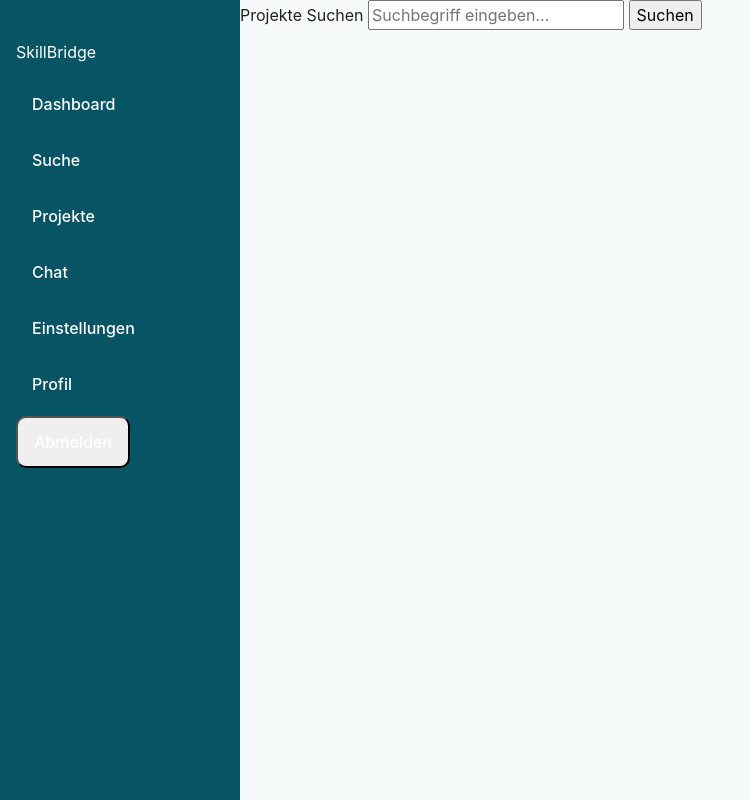
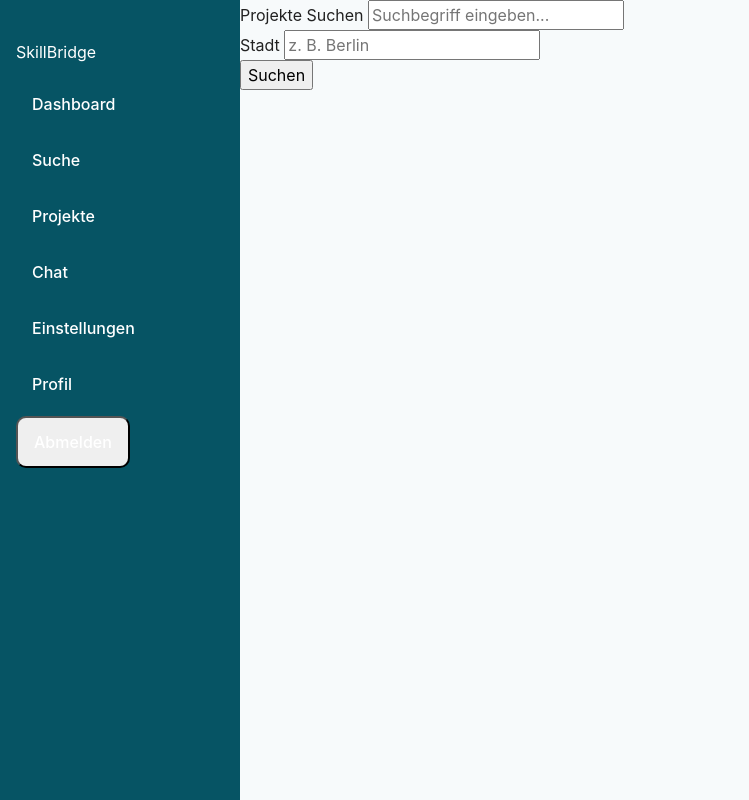
Before and after one commit to zaole05-stack/Project-SkillBridge, a Flask app: page /search in a window 1280 px wide. Shown: the whole page, without its empty margins (0-749 px from the left). Run offline with Flask 3, Linux system fonts and the light colour scheme; the visitor is signed in with stand-in values (Sample User, id 1); some web fonts are replaced.

Commit message:
Filter html angelegt und in Sreach hinzugefügt

```diff
--- /dev/null
+++ b/templates/parts/filter.html
@@ -0,0 +1,7 @@
+<!-- Hier kommt der Filter für die Suche. Es wird gezaubert BABY!!!!!! -->
+
+<div class="mb-3">
+  <label for="city" class="form-label">Stadt</label>
+  <input type="search" class="form-control" id="city"
+         name="city" placeholder="z. B. Berlin">
+</div>
--- a/templates/search.html
+++ b/templates/search.html
@@ -10,6 +10,9 @@
     <form method="GET">
         <label for="search-input">Projekte Suchen</label>
         <input type="search" id="search-input" name="x" placeholder="Suchbegriff eingeben..." />
+
+        {% include "parts/filter.html" %}
+
         <button type="submit">Suchen</button>
     </form>
  </search>
```
